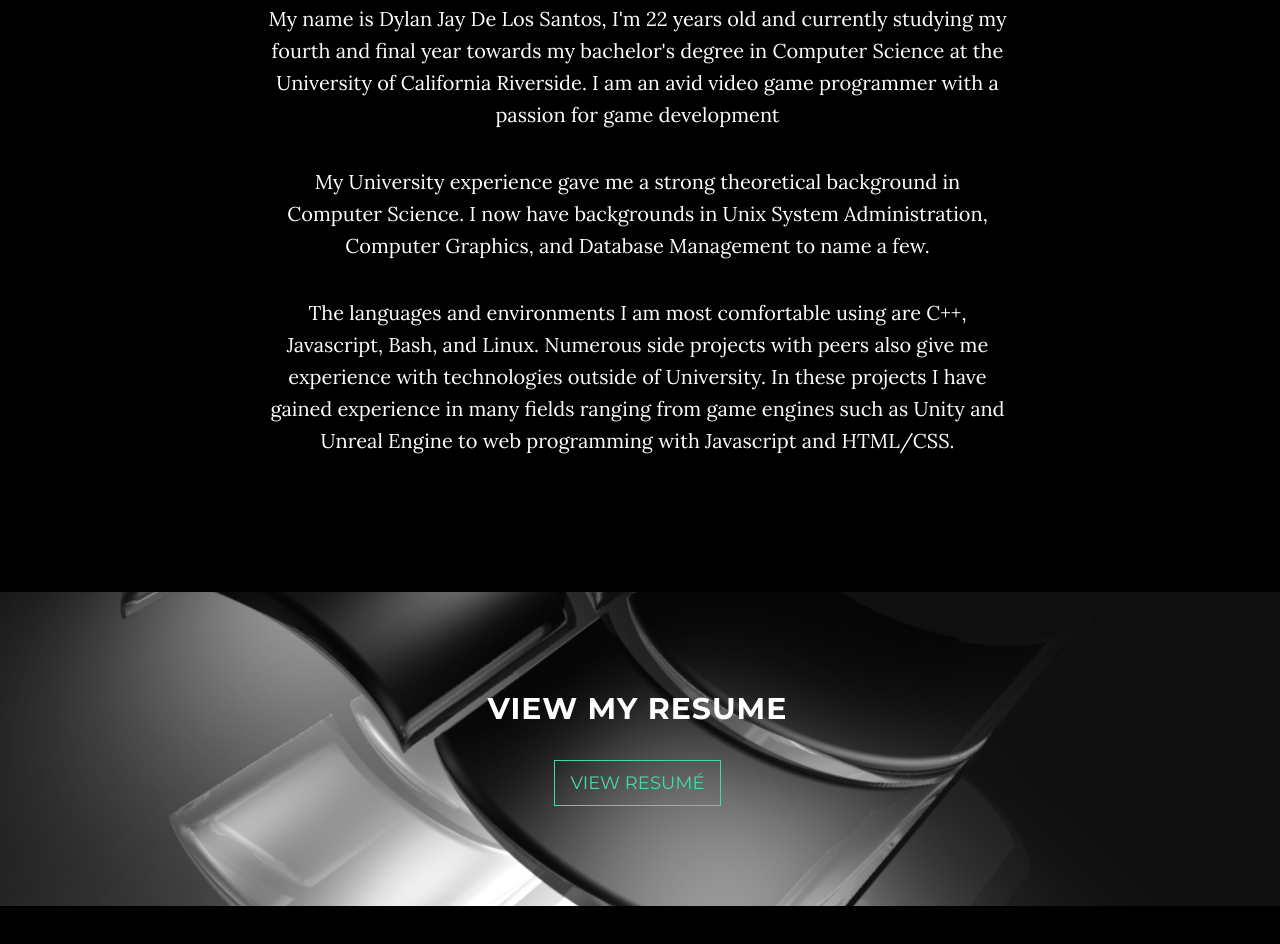
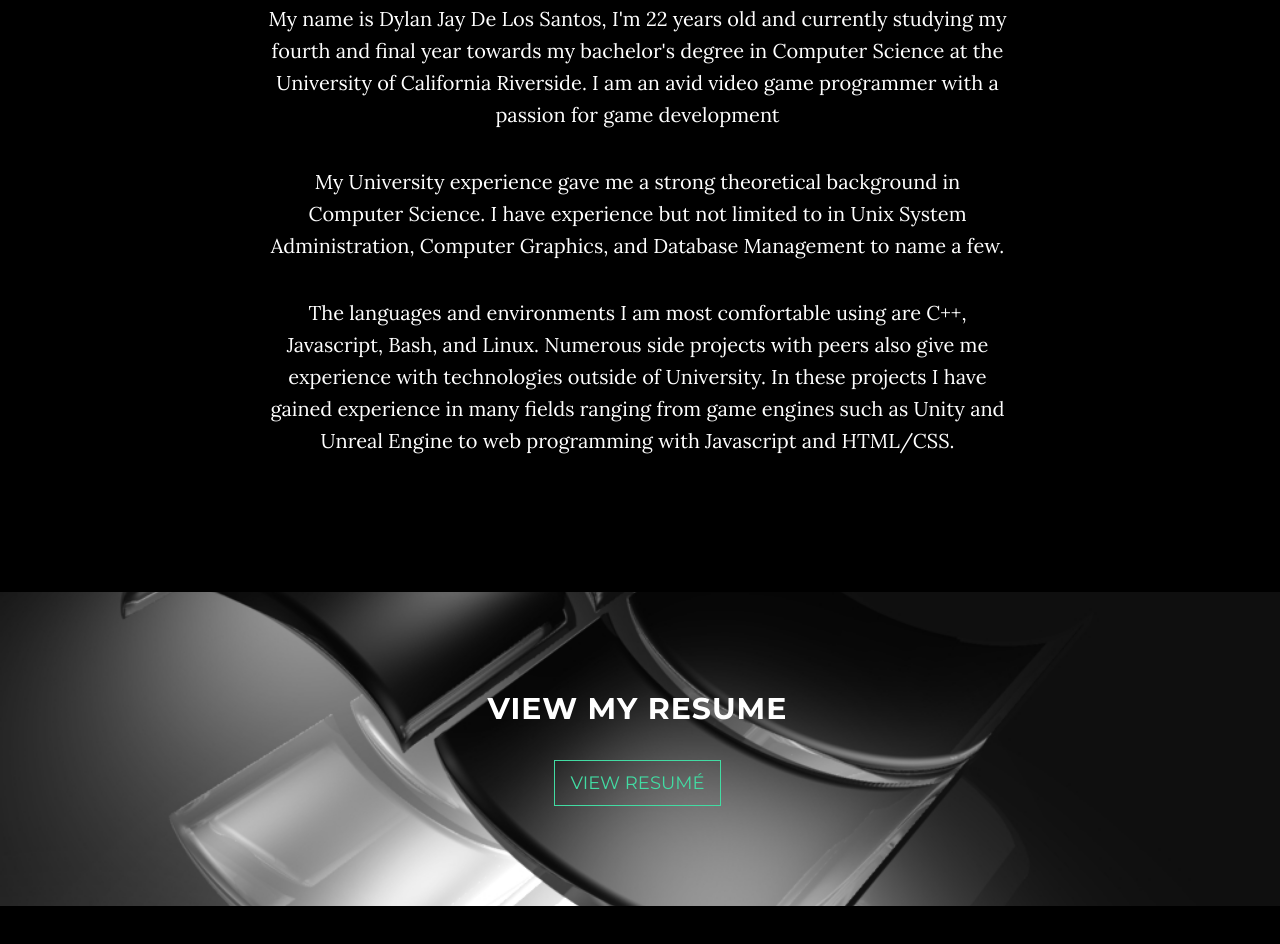
Before and after one commit to dylanjay/dylanjay.github.io, a plain HTML site: page index.html in a window 1280 px wide. Shown: the part 1736-2680 px from the top of the page. Drawn offline with Linux system fonts and the light colour scheme; some packages are replaced by stand-ins of ours.

Commit message:
About Me update

```diff
--- a/index.html
+++ b/index.html
@@ -180,7 +180,7 @@
             <div class="col-lg-8 col-lg-offset-2">
                 <h2>About Me</h2>
                 <p>My name is Dylan Jay De Los Santos, I'm 22 years old and currently studying my fourth and final year towards my bachelor's degree in Computer Science at the University of California Riverside. I am an avid video game programmer with a passion for game development</p>
-				<p>My University experience gave me a strong theoretical background in Computer Science. I now have backgrounds in Unix System Administration, Computer Graphics, and Database Management to name a few.</p>
+				<p>My University experience gave me a strong theoretical background in Computer Science. I have experience but not limited to in Unix System Administration, Computer Graphics, and Database Management to name a few.</p>
 				<p>The languages and environments I am most comfortable using are C++, Javascript, Bash, and Linux. Numerous side projects with peers also give me experience with technologies outside of University. In these projects I have gained experience in many fields ranging from game engines such as Unity and Unreal Engine to web programming with Javascript and HTML/CSS.
             </div>
         </div>
```
